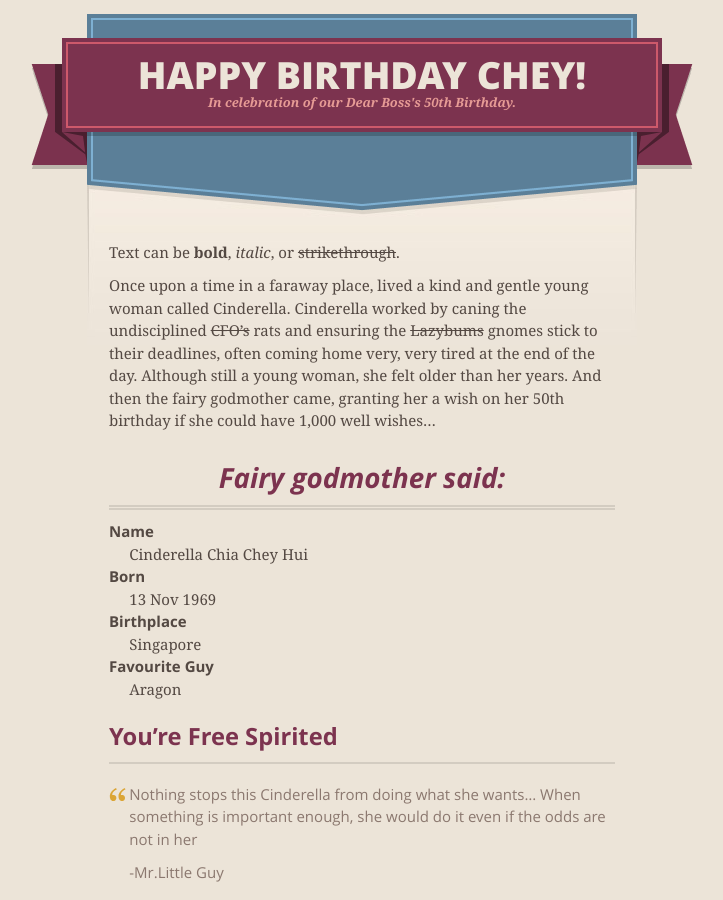
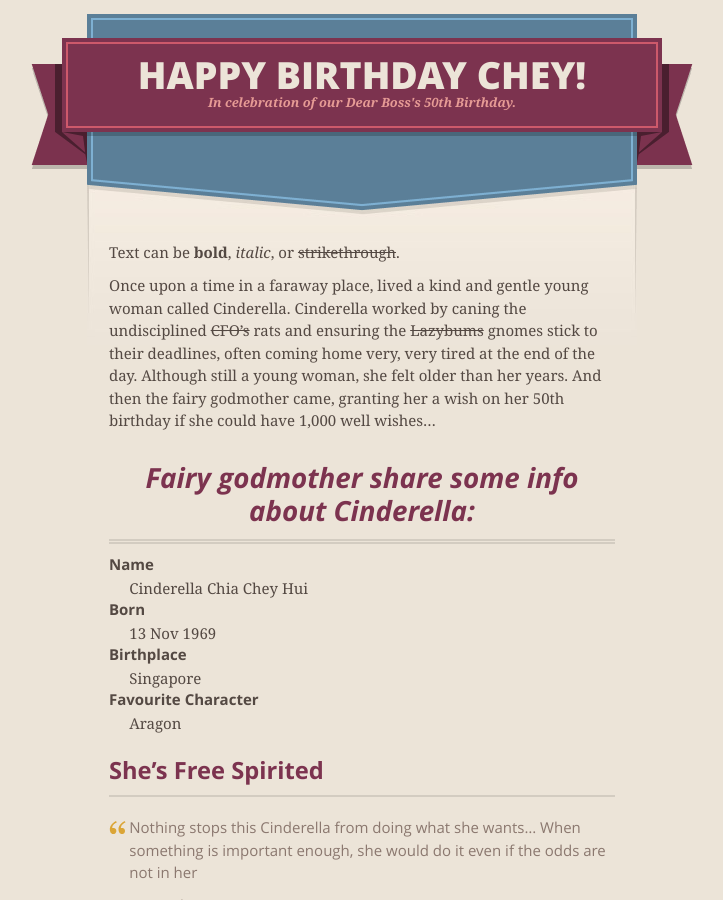
Before and after one commit to projectcinderella/projectcinderella.github.io, a Jekyll site: the page built from index.md, in a window 1280 px wide and 900 px high. Shown: the whole window, without its empty margins (278-1001 px from the left). Built offline with Jekyll 4.4.1, drawn with Linux system fonts in a browser that asks for light colours; comment, search, counter and statistics services are not loaded.

Commit message:
Update index.md

```diff
--- a/index.md
+++ b/index.md
@@ -7,7 +7,7 @@ Text can be **bold**, _italic_, or ~~strikethrough~~.
 Once upon a time in a faraway place, lived a kind and gentle young woman called Cinderella. Cinderella worked by caning the undisciplined ~~CFO’s~~ rats and ensuring the ~~Lazybums~~ gnomes stick to their deadlines, often coming home very, very tired at the end of the day. Although still a young woman, she felt older than her years. And then the fairy godmother came, granting her a wish on her 50th birthday if she could have 1,000 well wishes...
 
 
-## Fairy godmother said:
+## Fairy godmother share some info about Cinderella:
 
 <dl>
 <dt>Name</dt>
@@ -16,11 +16,11 @@ Once upon a time in a faraway place, lived a kind and gentle young woman called
 <dd>13 Nov 1969</dd>
 <dt>Birthplace</dt>
 <dd>Singapore</dd>
-<dt>Favourite Guy</dt>
+<dt>Favourite Character</dt>
 <dd>Aragon</dd>
 </dl>
 
-#### You’re Free Spirited
+#### She’s Free Spirited
 > Nothing stops this Cinderella from doing what she wants...
 > When something is important enough, she would do it even if the odds are not in her
 >
```
